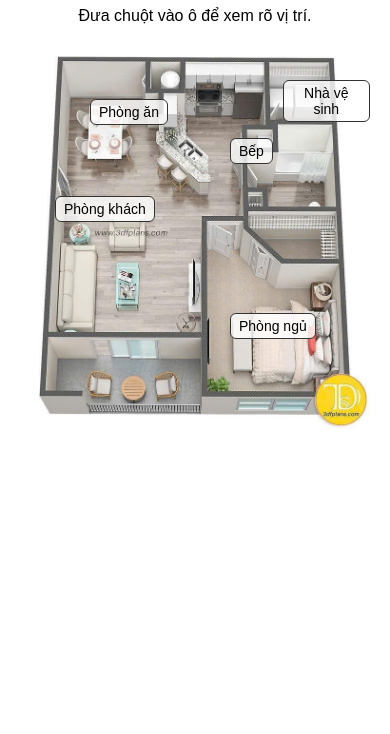
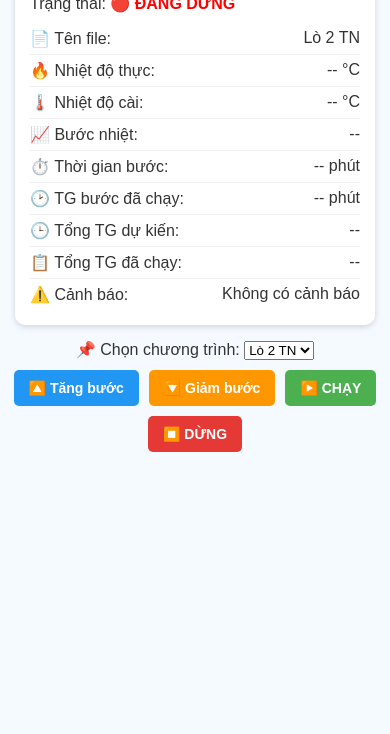
Before and after one commit to Giangminelic/Ex_HomeWithDesscription_html, a plain HTML site: page index.html in a window 390 px wide. Shown: the part 110-844 px from the top of the page. Drawn offline with Linux system fonts and the light colour scheme; a script that the page names is missing.

Commit message:
Update index.html
mobileUI

```diff
--- a/index.html
+++ b/index.html
@@ -1,65 +1,212 @@
 <!DOCTYPE html>
 <html lang="vi">
+
 <head>
-  <meta charset="UTF-8">
-  <meta name="viewport" content="width=device-width, initial-scale=1.0">
-  <title>Sơ đồ có chú thích</title>
+  <meta charset="UTF-8" />
+  <meta name="viewport" content="width=device-width, initial-scale=1.0" />
+  <title>Lò nung điện</title>
   <style>
     body {
       font-family: Arial, sans-serif;
-      margin: 20px;
-      text-align: center;
-      overflow-x: hidden; /* Ngăn cuộn ngang toàn trang */
-      overflow-y: auto;   /* Cho phép cuộn dọc toàn trang */
+      margin: 0;
+      background: #f4faff;
+      color: #333;
     }
 
-    .image-container {
-      max-width: 800px;
-      margin: auto;
-      position: relative; /* Quan trọng để đặt text box chồng lên ảnh */
-      overflow: auto;     /* Nếu ảnh vượt khung thì vẫn cuộn trong container */
+    .header {
+      padding: 10px;
+      background: #1976d2;
+      color: white;
+      font-size: 18px;
+      text-align: center;
     }
 
-    .image-container img {
-      width: 100%;
-      height: auto;
-      display: block;
+    .program-title {
+      text-align: center;
+      margin: 10px;
+      font-weight: bold;
+      font-size: 20px;
     }
 
-    .label {
-      position: absolute;
-      background: rgba(255, 255, 255, 0.8);
-      padding: 4px 8px;
-      border: 1px solid #333;
-      border-radius: 6px;
-      font-size: 14px;
-      cursor: pointer;
-      transition: 0.3s;
+    .card {
+      margin: 15px;
+      padding: 15px;
+      background: #fff;
+      border-radius: 10px;
+      box-shadow: 0px 2px 6px rgba(0, 0, 0, 0.15);
     }
 
-    .label:hover {
-      background: yellow;
-      transform: scale(1.1);
+    .status {
+      margin-bottom: 10px;
+      font-size: 16px;
+    }
+
+    .status span {
+      font-weight: bold;
+    }
+
+    .status .running {
+      color: red;
+    }
+
+    .info-row {
+      display: flex;
+      justify-content: space-between;
+      padding: 6px 0;
+      border-bottom: 1px solid #eee;
+    }
+
+    .info-row:last-child {
+      border: none;
+    }
+
+    .warning {
+      color: #f39c12;
+      font-weight: bold;
+    }
+
+    .program-select {
+      text-align: center;
+      margin: 10px 0;
+    }
+
+    .btn-container {
+      display: flex;
+      justify-content: center;
+      gap: 10px;
+      flex-wrap: wrap;
+      margin-top: 10px;
+    }
+
+    button {
+      border: none;
+      padding: 10px 15px;
+      border-radius: 5px;
+      cursor: pointer;
+      font-size: 14px;
+      font-weight: bold;
+    }
+
+    .btn-green {
+      background: #4caf50;
+      color: white;
+    }
+
+    .btn-red {
+      background: #e53935;
+      color: white;
+    }
+
+    .btn-blue {
+      background: #2196f3;
+      color: white;
+    }
+
+    .btn-orange {
+      background: #ff9800;
+      color: white;
     }
   </style>
 </head>
+
 <body>
-  <h1>Sơ đồ căn hộ 3D có chú thích</h1>
-  <p>Đưa chuột vào ô để xem rõ vị trí.</p>
+  <div class="header">Lò nung điện</div>
 
-  <div class="image-container">
-    <img src="3dhome.jpg" alt="Sơ đồ căn hộ 3D">
+  <div class="program-title">CHƯƠNG TRÌNH LÒ NHIỆT</div>
 
-    <!-- Các text box (tọa độ %) -->
-    <div class="label" style="top: 15%; left: 20%;">Phòng ăn</div>
-    <div class="label" style="top: 40%; left: 10%;">Phòng khách</div>
-    <div class="label" style="top: 70%; left: 60%;">Phòng ngủ</div>
-    <div class="label" style="top: 25%; left: 60%;">Bếp</div>
-    <div class="label" style="top: 10%; left: 75%;">Nhà vệ sinh</div>
+  <div class="card">
+    <div class="status">Trạng thái: <span id="status" class="running">🔴 ĐANG DỪNG</span></div>
+
+    <div class="info-row">
+      <div>📄 Tên file:</div>
+      <div id="fileName">Lò 2 TN</div>
+    </div>
+
+    <div class="info-row">
+      <div>🔥 Nhiệt độ thực:</div>
+      <div><span id="temp">--</span> °C</div>
+    </div>
+
+    <div class="info-row">
+      <div>🌡️ Nhiệt độ cài:</div>
+      <div><span id="setTemp">--</span> °C</div>
+    </div>
+
+    <div class="info-row">
+      <div>📈 Bước nhiệt:</div>
+      <div><span id="step">--</span></div>
+    </div>
+
+    <div class="info-row">
+      <div>⏱️ Thời gian bước:</div>
+      <div><span id="stepTime">--</span> phút</div>
+    </div>
+
+    <div class="info-row">
+      <div>🕑 TG bước đã chạy:</div>
+      <div><span id="stepRun">--</span> phút</div>
+    </div>
+
+    <div class="info-row">
+      <div>🕒 Tổng TG dự kiến:</div>
+      <div><span id="totalEstimate">--</span></div>
+    </div>
+
+    <div class="info-row">
+      <div>📋 Tổng TG đã chạy:</div>
+      <div><span id="totalRun">--</span></div>
+    </div>
+
+    <div class="info-row">
+      <div>⚠️ Cảnh báo:</div>
+      <div id="warning">Không có cảnh báo</div>
+    </div>
   </div>
 
+  <div class="program-select">
+    📌 Chọn chương trình:
+    <select id="programSelect">
+      <option value="lo2tn">Lò 2 TN</option>
+    </select>
+  </div>
+
+  <div class="btn-container">
+    <button class="btn-blue">🔼 Tăng bước</button>
+    <button class="btn-orange">🔽 Giảm bước</button>
+    <button class="btn-green">▶️ CHẠY</button>
+    <button class="btn-red">⏹️ DỪNG</button>
+  </div>
+
+  <script src="https://www.unpkg.com/@eohjsc/era-widget@1.1.3/src/index.js"></script>
   <script>
-    console.log("Chú thích hiển thị thành công!");
+    const eraWidget = new EraWidget();
+
+    const temp = document.getElementById("temp");
+    const setTemp = document.getElementById("setTemp");
+    const step = document.getElementById("step");
+    const stepTime = document.getElementById("stepTime");
+    const stepRun = document.getElementById("stepRun");
+    const totalEstimate = document.getElementById("totalEstimate");
+    const totalRun = document.getElementById("totalRun");
+    const status = document.getElementById("status");
+
+    let configTemp, configSetTemp, configStep, configStepTime;
+
+    eraWidget.init({
+      onConfiguration: (configuration) => {
+        configTemp = configuration.realtime_configs[0]; // nhiệt độ thực
+        configSetTemp = configuration.realtime_configs[1]; // nhiệt độ cài
+        configStep = configuration.realtime_configs[2]; // bước nhiệt
+        configStepTime = configuration.realtime_configs[3]; // thời gian bước
+      },
+      onValues: (values) => {
+        if (configTemp) temp.textContent = values[configTemp.id].value;
+        if (configSetTemp) setTemp.textContent = values[configSetTemp.id].value;
+        if (configStep) step.textContent = values[configStep.id].value;
+        if (configStepTime) stepTime.textContent = values[configStepTime.id].value;
+      }
+    });
   </script>
 </body>
+
 </html>
```
